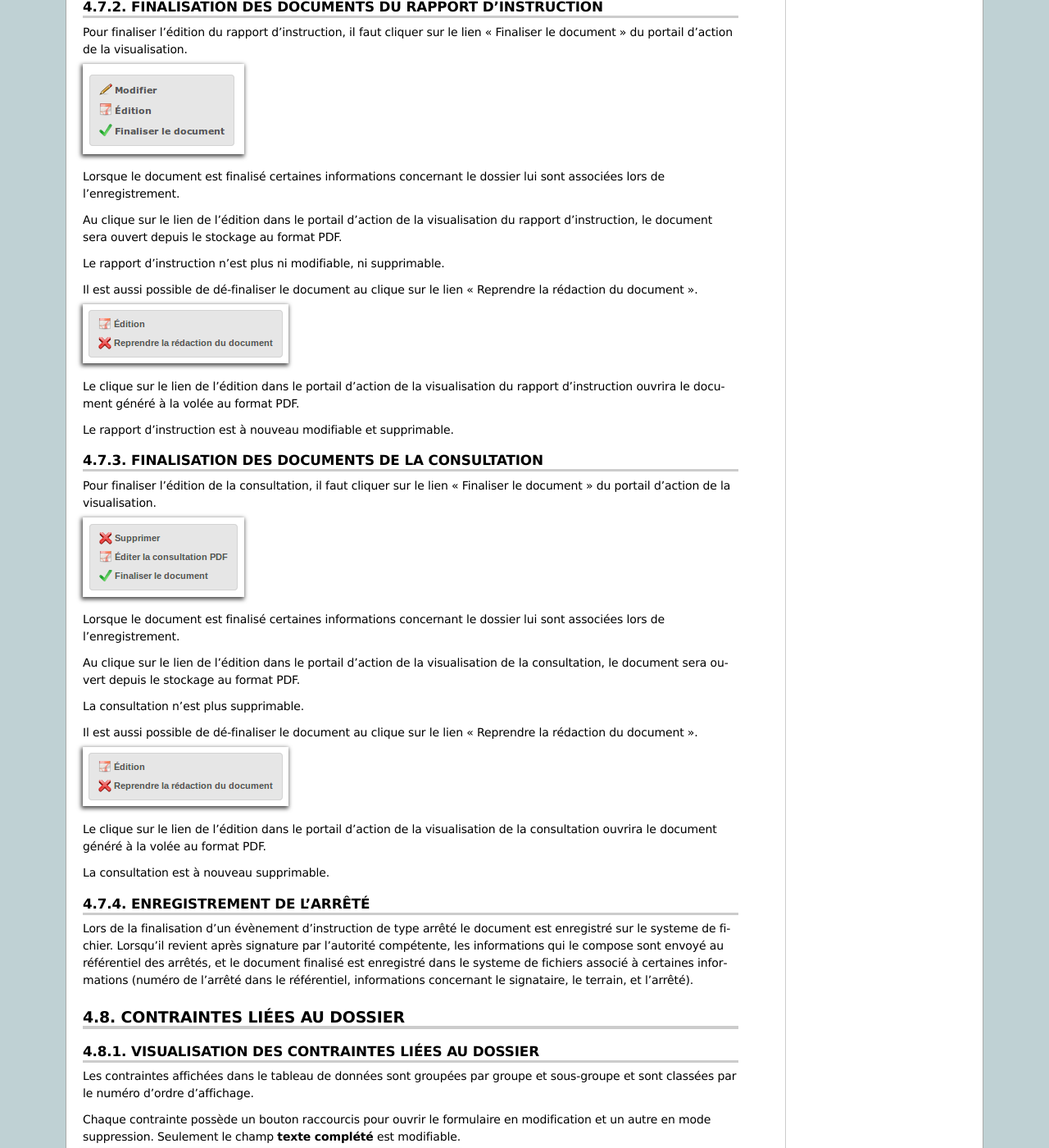
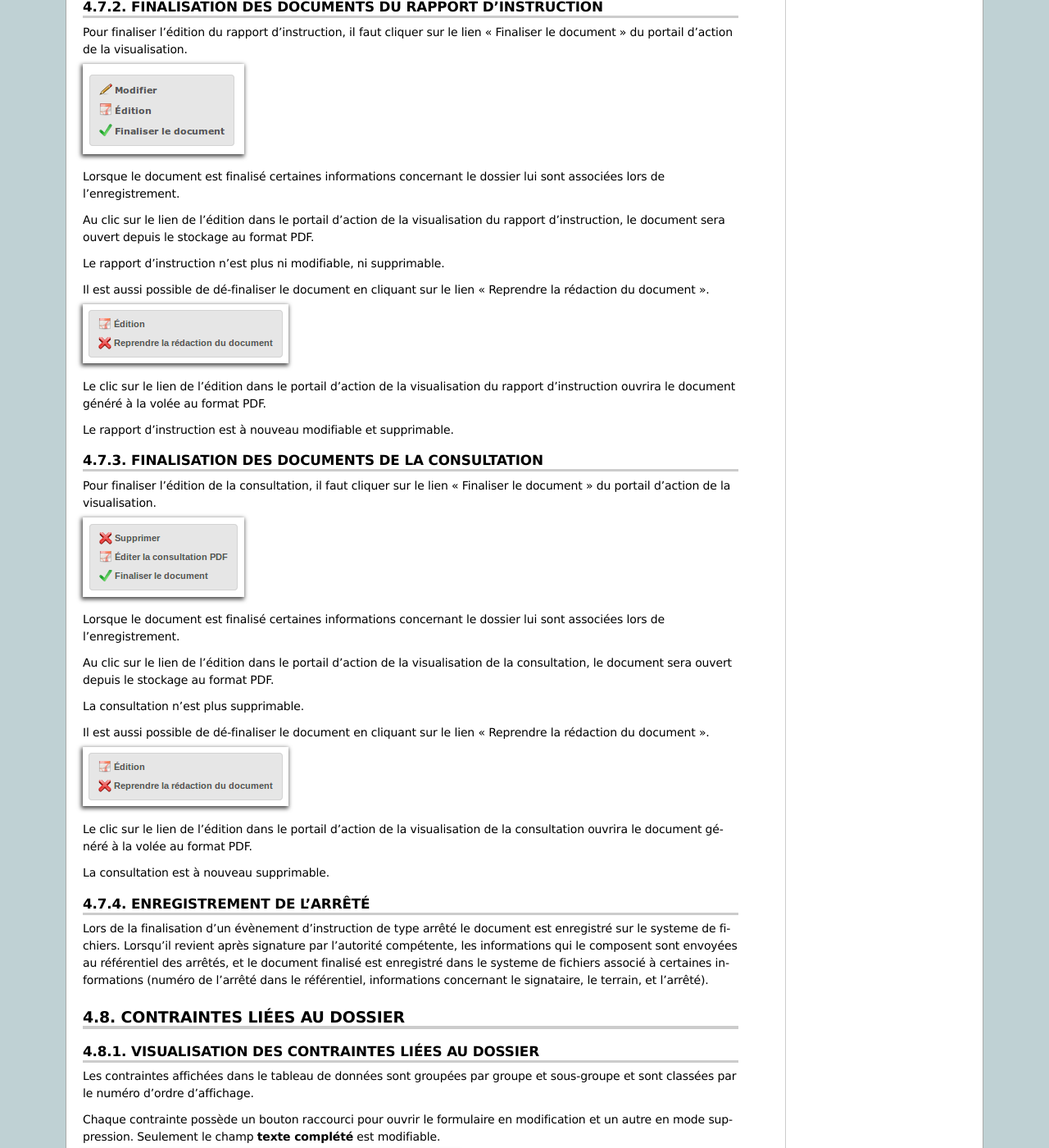
Before and after one commit to mpavaux/openads-documentation, a Sphinx documentation site: the page built from source/manuel_utilisateur/instruction.rst, in a window 1280 px wide and 1400 px high, scrolled down 4464 px. Shown: the whole window at 82% size. Built offline with Sphinx 7.4.7, drawn with Linux system fonts in a browser that asks for light colours; some of the changed text lies outside the part shown.

Commit message:
Update instruction.rst
Correction de fautes

```diff
--- a/source/manuel_utilisateur/instruction.rst
+++ b/source/manuel_utilisateur/instruction.rst
@@ -49,7 +49,7 @@
 
 Dans le cadre de la taxe d'aménagement il y a :
 
-* le secteur communal ; il est sélectionné automatiquement à l'ajout d'une demande si la collectivité en question à un seul secteur de paramétré (il peut y avoir jusqu'à 20 secteurs par collectivité) sinon, s'il y a en a plusieurs, il faut le choisir manuellement dans le dossier d'instruction ;
+* le secteur communal ; il est sélectionné automatiquement à l'ajout d'une demande si la collectivité en question a un seul secteur de paramétré (il peut y avoir jusqu'à 20 secteurs par collectivité) sinon, s'il y a en a plusieurs, il faut le choisir manuellement dans le dossier d'instruction ;
 * le montant liquidé de la part communale ;
 * le montant liquidé de la part départementale ;
 * le montant liquidé de la part régionale (seulement si la collectivité se situe en Île-de-France) ;
@@ -212,15 +212,15 @@
 Lorsque le document est finalisé certaines informations concernant le dossier
 lui sont associées lors de l'enregistrement.
 
-Au clique sur le lien de l'édition dans le portail d'action de la visualisation du rapport d'instruction, le document sera ouvert depuis le stockage au format PDF.
+Au clic sur le lien de l'édition dans le portail d'action de la visualisation du rapport d'instruction, le document sera ouvert depuis le stockage au format PDF.
 
 Le rapport d'instruction n'est plus ni modifiable, ni supprimable.
 
-Il est aussi possible de dé-finaliser le document au clique sur le lien "Reprendre la rédaction du document".
+Il est aussi possible de dé-finaliser le document en cliquant sur le lien "Reprendre la rédaction du document".
 
 .. image:: portlet_definaliser.png
 
-Le clique sur le lien de l'édition dans le portail d'action de la visualisation du rapport d'instruction ouvrira le document généré à la volée au format PDF.
+Le clic sur le lien de l'édition dans le portail d'action de la visualisation du rapport d'instruction ouvrira le document généré à la volée au format PDF.
 
 Le rapport d'instruction est à nouveau modifiable et supprimable.
 
@@ -234,16 +234,16 @@
 Lorsque le document est finalisé certaines informations concernant le dossier
 lui sont associées lors de l'enregistrement.
 
-Au clique sur le lien de l'édition dans le portail d'action de la visualisation
+Au clic sur le lien de l'édition dans le portail d'action de la visualisation
 de la consultation, le document sera ouvert depuis le stockage au format PDF.
 
 La consultation n'est plus supprimable.
 
-Il est aussi possible de dé-finaliser le document au clique sur le lien "Reprendre la rédaction du document".
+Il est aussi possible de dé-finaliser le document en cliquant sur le lien "Reprendre la rédaction du document".
 
 .. image:: portlet_definaliser.png
 
-Le clique sur le lien de l'édition dans le portail d'action de la visualisation
+Le clic sur le lien de l'édition dans le portail d'action de la visualisation
 de la consultation ouvrira le document généré à la volée au format PDF.
 
 La consultation est à nouveau supprimable.
@@ -253,9 +253,9 @@
 ==========================
 
 Lors de la finalisation d'un évènement d'instruction de type arrêté le document
-est enregistré sur le systeme de fichier.
+est enregistré sur le systeme de fichiers.
 Lorsqu'il revient après signature par l'autorité compétente, les informations qui
-le compose sont envoyé au référentiel des arrêtés, et le document finalisé est
+le composent sont envoyées au référentiel des arrêtés, et le document finalisé est
 enregistré dans le systeme de fichiers associé à certaines informations (numéro
 de l'arrêté dans le référentiel, informations concernant le signataire, le terrain,
 et l'arrêté).
@@ -274,7 +274,7 @@
 Les contraintes affichées dans le tableau de données sont groupées par groupe et
 sous-groupe et sont classées par le numéro d'ordre d'affichage.
 
-Chaque contrainte possède un bouton raccourcis pour ouvrir le formulaire en
+Chaque contrainte possède un bouton raccourci pour ouvrir le formulaire en
 modification et un autre en mode suppression.
 Seulement le champ **texte complété** est modifiable.
 
```
Also changed, not shown: other parts of source/manuel_utilisateur/instruction.rst (+8 -8 lines).
